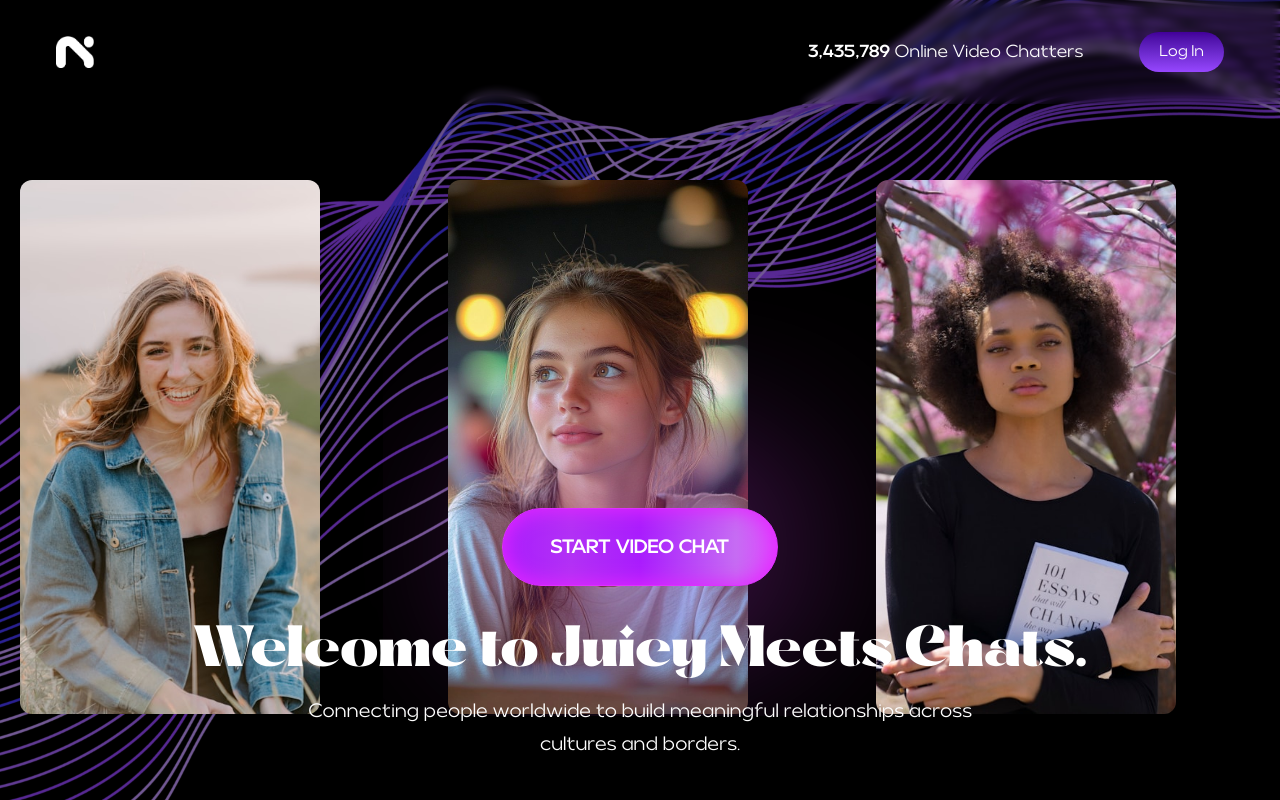
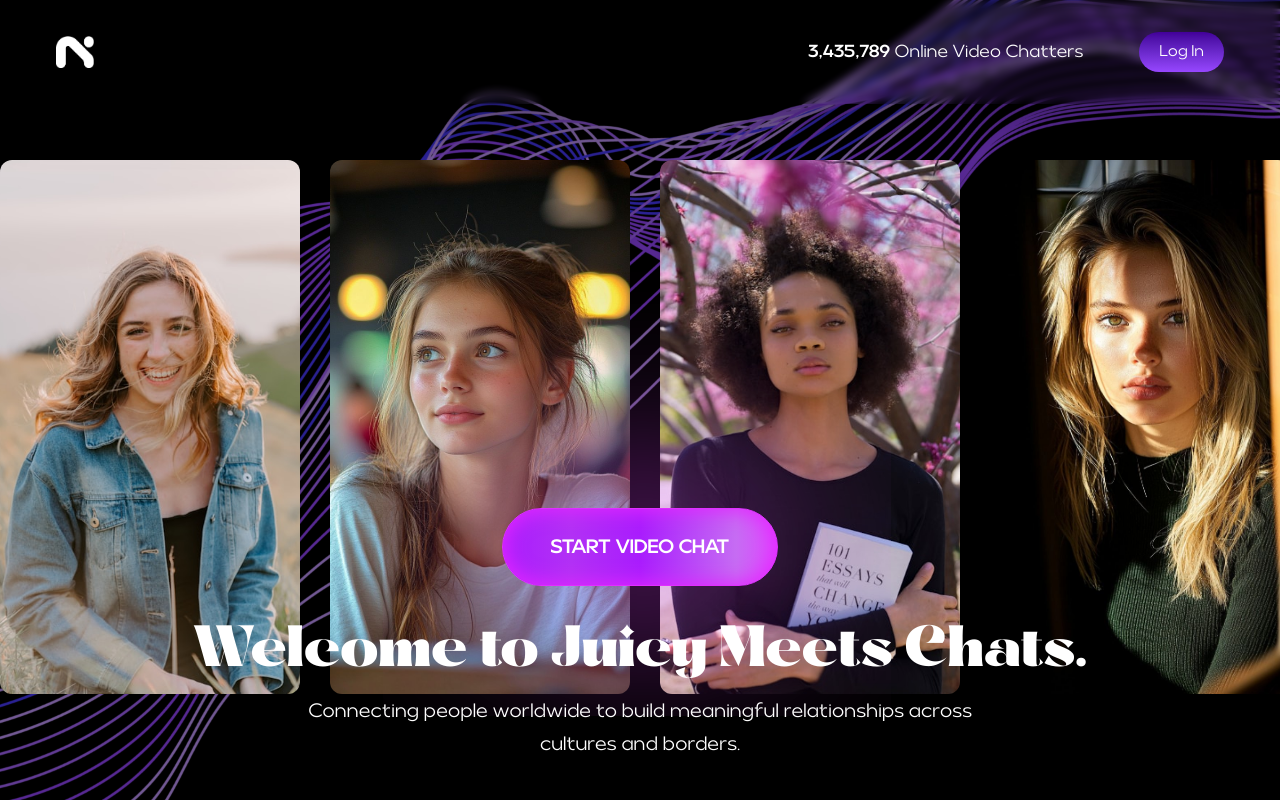
Before and after one commit to MSK-101/Juicy-meets-web, a Next.js app: page / in a window 1280 px wide. Built offline with nearby package versions, Linux system fonts and the light colour scheme.

Commit message:
fix home screen images and animations

```diff
--- a/src/components/image-slider.tsx
+++ b/src/components/image-slider.tsx
@@ -10,36 +10,41 @@ export default function ImageSlider() {
     "c15.jpg",
     "c16.jpg",
     "c17.jpg",
-
-    "c21.jpg",
+    "c26.jpg",
     "c22.jpg",
-    "c23.jpg",
     "c24.jpg",
-    "c25.jpg",
+    "c11.jpg",
+    "c12.jpg",
+    "c13.jpg",
+    "c14.jpg",
+    "c15.jpg",
+    "c16.jpg",
+    "c17.jpg",
     "c26.jpg",
-    "c27.jpg",
-
-    "c31.jpg",
-    "c32.jpg",
-    "c33.jpg",
-    "c34.jpg",
-    "c35.jpg",
-    "c36.jpg",
-    "c37.jpg",
+    "c22.jpg",
+    "c24.jpg",
   ];
 
   return (
-    <div className="overflow-hidden my-5 px-5 w-full">
+    <div className="overflow-hidden w-full">
+      {/*
+        the width calculation is as follows:
+        total images: 20
+        one image width: 300
+        gap between images: 25
+        total width: [(20*300) / 2 ] + [(30*20)/2] => 3300
+      */}
       <div
-        className="flex gap-6 md:gap-8 lg:gap-32"
+        className="flex w-[3300px] gap-[30px]"
         style={{
           animation: "slideX 40s linear infinite",
         }}
       >
         {images.map((image, index) => (
+          // width: 300px
           <div
             key={index}
-            className="w-[334px] aspect-[334/594] lg:w-[300px] shrink-0 cursor-pointer hover:grayscale-100 transition-all duration-300"
+            className="w-[300px] aspect-[334/594] flex-none cursor-pointer hover:grayscale-100 transition-[filter] duration-700"
           >
             <Image
               src={`/home/${image}`}
@@ -58,29 +63,7 @@ export default function ImageSlider() {
             transform: translateX(0);
           }
           100% {
-            transform: translateX(calc(-1 * (150px + 1.5rem) * ${21}));
-          }
-        }
-
-        @media (min-width: 768px) {
-          @keyframes slideX {
-            0% {
-              transform: translateX(0);
-            }
-            100% {
-              transform: translateX(calc(-1 * (200px + 2rem) * ${21}));
-            }
-          }
-        }
-
-        @media (min-width: 1024px) {
-          @keyframes slideX {
-            0% {
-              transform: translateX(0);
-            }
-            100% {
-              transform: translateX(calc(-1 * (280px + 2.5rem) * ${21}));
-            }
+            transform: translateX(-100%);
           }
         }
       `}</style>
```
